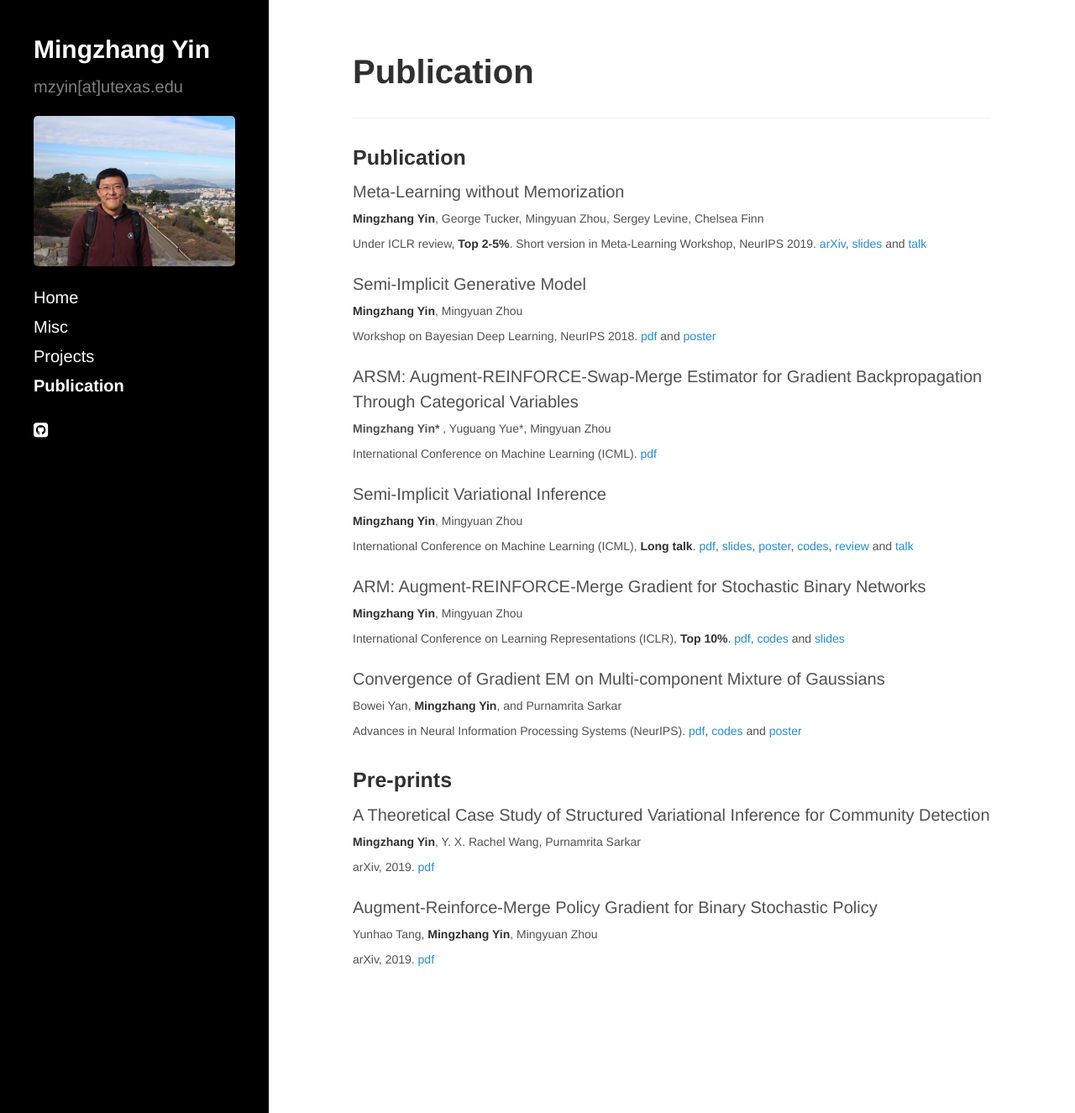
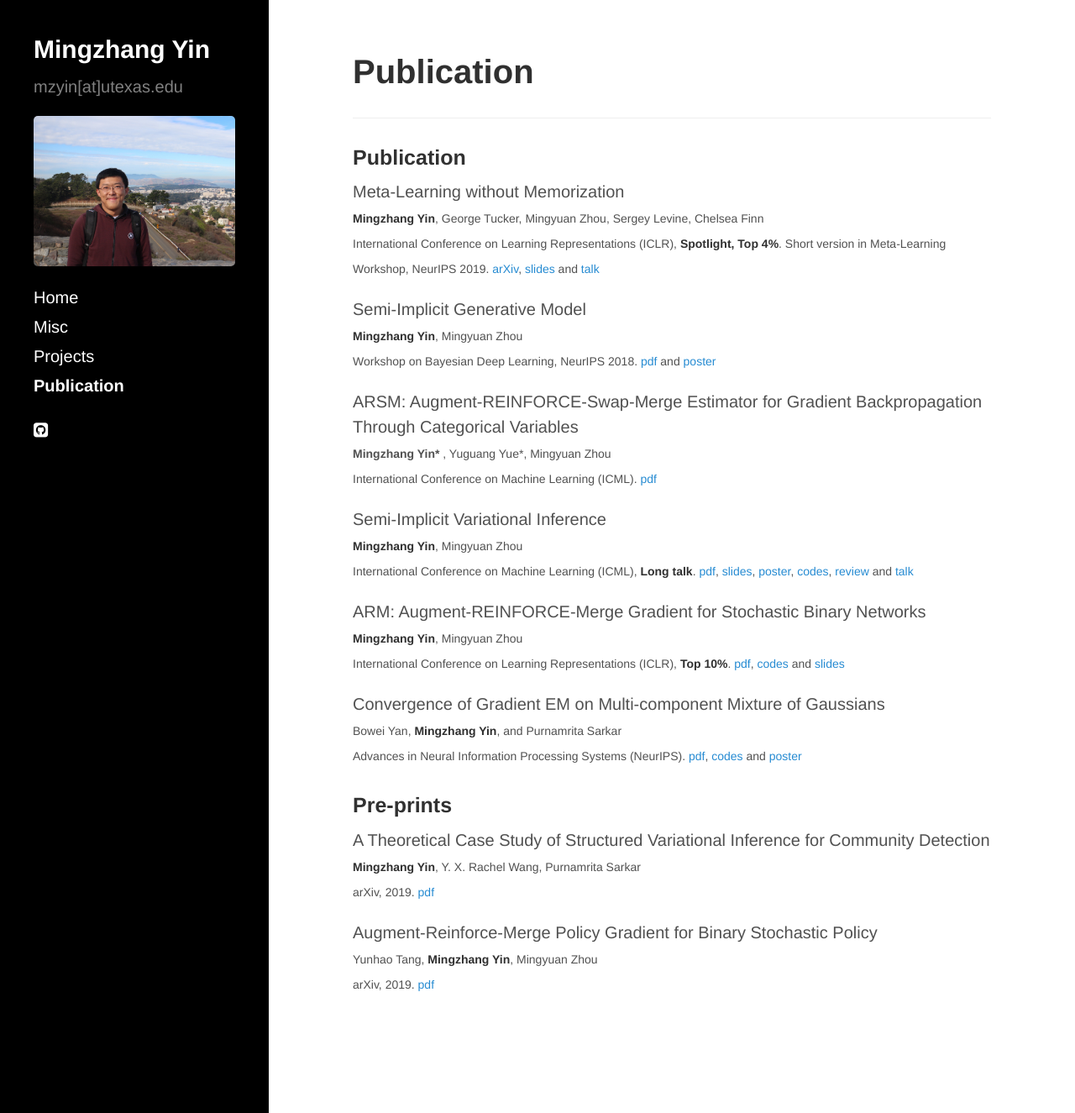
Before and after one commit to mingzhang-yin/mingzhang-yin.github.io, a Jekyll site: the page built from publications.md, in a window 1280 px wide and 1325 px high. Shown: the whole window at 84% size. Built offline with Jekyll 4.4.1, drawn with Linux system fonts in a browser that asks for light colours; nearby versions of some CDN libraries.

Commit message:
Update publications.md

```diff
--- a/publications.md
+++ b/publications.md
@@ -7,11 +7,10 @@ title: Publication
 ___
 
 
-
 ### Publication
 Meta-Learning without Memorization
  <br> <span style="font-size:14px"> **Mingzhang Yin**, George Tucker, Mingyuan Zhou, Sergey Levine, Chelsea Finn  <br>
-Under ICLR review, **Top 2-5%**. Short version in Meta-Learning Workshop, NeurIPS 2019. [arXiv](https://arxiv.org/pdf/1912.03820.pdf), <a href="http://ai.stanford.edu/~cbfinn/_files/neurips19_memorization.pdf" target="_blank"> slides </a> and <a href="https://slideslive.com/38921876/bayesian-deep-learning-3" target="_blank"> talk </a>
+International Conference on Learning Representations (ICLR), **Spotlight, Top 4%**. Short version in Meta-Learning Workshop, NeurIPS 2019. [arXiv](https://arxiv.org/pdf/1912.03820.pdf), <a href="http://ai.stanford.edu/~cbfinn/_files/neurips19_memorization.pdf" target="_blank"> slides </a> and <a href="https://slideslive.com/38921876/bayesian-deep-learning-3" target="_blank"> talk </a>
 
 Semi-Implicit Generative Model
 <br> <span style="font-size:14px"> **Mingzhang Yin**, Mingyuan Zhou  <br>
```
